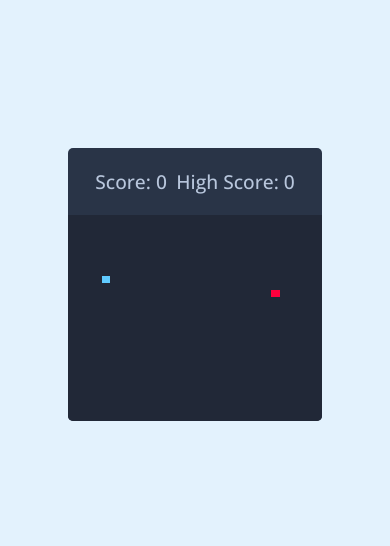
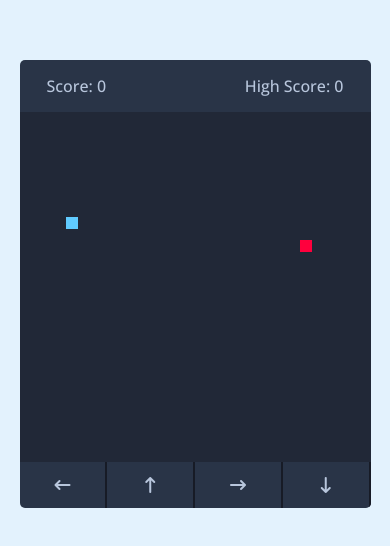
Before and after one commit to Ryan-Wes/jogoDaCobrinha-JS, a plain HTML site: page index.html in a window 390 px wide. Shown: the part 138-684 px from the top of the page. Drawn offline with nearby package versions, Linux system fonts and the light colour scheme.

Commit message:
Add files via upload

```diff
--- a/index.html
+++ b/index.html
@@ -4,10 +4,13 @@
     <meta charset="UTF-8">
     <meta name="viewport" content="width=device-width, initial-scale=1.0">
 
+    <link rel="stylesheet" href="https://cdnjs.cloudflare.com/ajax/libs/font-awesome/6.5.2/css/all.min.css">
+
+
     <link rel="stylesheet" href="./src/css/reset.css">
     <link rel="stylesheet" href="./src/css/style.css">
 
-    <title>Document</title>
+    <title>The Hunger Snake</title>
 </head>
 <body>
     <div class="wrapper">
@@ -16,6 +19,12 @@
             <span class="high-score">High Score: 30</span>
         </div>
         <div class="play-board"></div>
+        <div class="controls">
+            <i data-key="ArrowLeft" class="fa-solid fa-arrow-left-long"></i>
+            <i data-key="ArrowUp" class="fa-solid fa-arrow-up-long"></i>
+            <i data-key="ArrowRight" class="fa-solid fa-arrow-right-long"></i>
+            <i data-key="ArrowDown" class="fa-solid fa-arrow-down-long"></i>
+        </div>
     </div>
     <script src="./src/js/index.js"></script>
 </body>
--- a/src/css/style.css
+++ b/src/css/style.css
@@ -40,3 +40,36 @@ body {
 .play-board .head {
     background: #60cbff;
 }
+
+.controls {
+    display: none;
+    justify-content: space-between;
+}
+
+.controls i {
+    padding: 25px 0;
+    color: #b8c6dc;
+    text-align: center;
+    cursor: pointer;
+    font-size: 1.3rem;
+    width: calc(100% / 4);
+    border-right: 2px solid #171b26;
+}
+
+@media screen and (max-width: 800px) {
+    .wrapper {
+        width: 90vmin;
+        height: 115vmin;
+    }
+    .game-details {
+        font-size: 1rem;
+        padding: 15px 27px;
+    }
+    .controls {
+        display: flex;
+    }
+    .controls i {
+        padding: 15px 0;
+        font-size: 1rem;
+    }
+}
--- a/src/js/index.js
+++ b/src/js/index.js
@@ -1,6 +1,7 @@
 const playBoard = document.querySelector(".play-board");
 const scoreElement = document.querySelector(".score");
 const highScoreElement = document.querySelector(".high-score");
+const controls = document.querySelectorAll(".controls i")
 
 let gameOver = false;
 let foodX, foodY;
@@ -38,15 +39,17 @@ const changeDirection = (e) => {
         velocityX = 1;
         velocityY = 0;
     }
-    initGame();
 }
 
+controls.forEach(key => {
+    key.addEventListener("click", () => changeDirection({ key: key.dataset.key}));
+});
 
 const initGame = () => {
-        if(gameOver) return handleGameOver();
+    if (gameOver) return handleGameOver();
     let htmlMarkup = `<div class="food" style="grid-area: ${foodY} / ${foodX}"></div>`;
 
-        if(snakeX === foodX && snakeY === foodY) {
+    if (snakeX === foodX && snakeY === foodY) {
         changeFoodPosition();
         snakeBody.push([foodX, foodY]);
         score++;
@@ -66,14 +69,14 @@ const changeDirection = (e) => {
     snakeX += velocityX;
     snakeY += velocityY;
 
-        if(snakeX <= 0 || snakeX > 30 || snakeY <= 0 || snakeY > 30) {
+    if (snakeX <= 0 || snakeX > 30 || snakeY <= 0 || snakeY > 30) {
         gameOver = true;
 
     }
 
     for (let i = 0; i < snakeBody.length; i++) {
         htmlMarkup += `<div class="head" style="grid-area: ${snakeBody[i][1]} / ${snakeBody[i][0]}"></div>`;
-            if(i !== 0 && snakeBody[0][1] === snakeBody[i][1] && snakeBody[0][0] === snakeBody[i][0]) {
+        if (i !== 0 && snakeBody[0][1] === snakeBody[i][1] && snakeBody[0][0] === snakeBody[i][0]) {
             gameOver = true;
         }
     }
```
Lines whose indentation alone changed are shown as unchanged.
